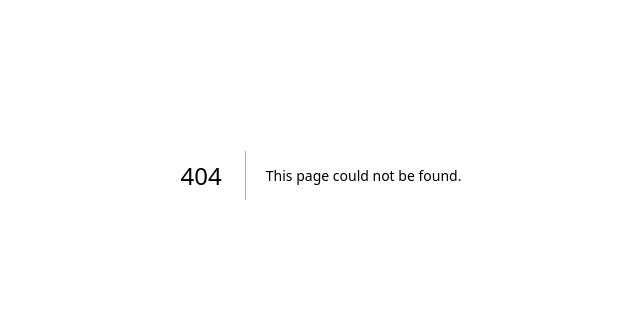
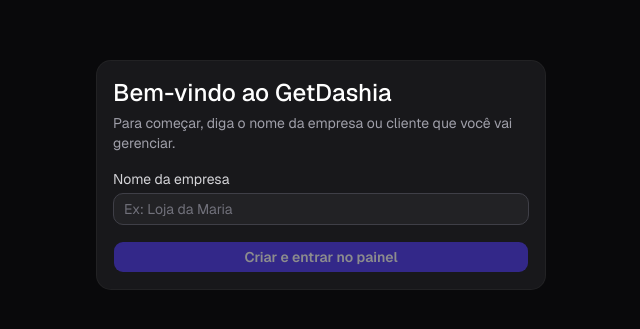
Before and after one commit to LuSan1986/projeto_getdashia, a Next.js app: page /onboarding in a window 1280 px wide. Before the commit this address had no page. Shown: the part 225-554 px from the top of the page, without its empty margins (319-959 px from the left). Built offline with nearby package versions, Linux system fonts and the light colour scheme; no server answers.

Commit message:
feat(onboarding): add org creation flow, proxy auth guard, and dashboard org name

```diff
--- a/src/app/dashboard/page.tsx
+++ b/src/app/dashboard/page.tsx
@@ -39,6 +39,17 @@
 
   if (!user) redirect('/login')
 
+  const { data: membership } = await supabase
+    .from('organization_members')
+    .select('organizations(name)')
+    .eq('user_id', user.id)
+    .limit(1)
+    .single()
+
+  const orgName = (membership?.organizations as unknown as { name: string } | null)?.name ?? null
+
+  if (!orgName) redirect('/onboarding')
+
   async function logout() {
     'use server'
     const supabase = await createClient()
@@ -56,9 +67,10 @@
         </span>
 
         <div className="flex items-center gap-3">
-          <span className="hidden sm:block text-zinc-400 text-sm">
-            {user.email}
-          </span>
+          <div className="hidden sm:flex flex-col items-end">
+            <span className="text-white text-sm font-medium">{orgName}</span>
+            <span className="text-zinc-500 text-xs">{user.email}</span>
+          </div>
           <form action={logout}>
             <button
               type="submit"
--- /dev/null
+++ b/src/app/onboarding/page.tsx
@@ -0,0 +1,109 @@
+'use client'
+
+import { useState } from 'react'
+import { useRouter } from 'next/navigation'
+import { createClient } from '@/lib/supabase-client'
+import { Button } from '@/components/ui/button'
+import { Input } from '@/components/ui/input'
+import { Card, CardContent, CardHeader, CardTitle, CardDescription } from '@/components/ui/card'
+
+function gerarSlug(nome: string): string {
+  return nome
+    .toLowerCase()
+    .normalize('NFD')
+    .replace(/[̀-ͯ]/g, '')
+    .replace(/[^a-z0-9\s-]/g, '')
+    .trim()
+    .replace(/\s+/g, '-')
+    .replace(/-+/g, '-')
+}
+
+export default function OnboardingPage() {
+  const router = useRouter()
+  const [nome, setNome] = useState('')
+  const [erro, setErro] = useState('')
+  const [carregando, setCarregando] = useState(false)
+
+  const slug = gerarSlug(nome)
+
+  async function handleSubmit(e: React.FormEvent) {
+    e.preventDefault()
+    setErro('')
+
+    if (nome.trim().length < 2) {
+      setErro('O nome da empresa deve ter pelo menos 2 caracteres.')
+      return
+    }
+
+    setCarregando(true)
+    const supabase = createClient()
+
+    const { data: { user } } = await supabase.auth.getUser()
+    if (!user) {
+      router.push('/login')
+      return
+    }
+
+    const { error } = await supabase
+      .from('organizations')
+      .insert({ name: nome.trim(), slug, owner_id: user.id })
+
+    if (error) {
+      if (error.code === '23505') {
+        setErro('Já existe uma empresa com esse nome. Tente um nome diferente.')
+      } else {
+        setErro('Não foi possível criar a empresa. Tente novamente.')
+      }
+      setCarregando(false)
+      return
+    }
+
+    router.push('/dashboard')
+  }
+
+  return (
+    <main className="min-h-screen flex items-center justify-center bg-zinc-950 px-4">
+      <Card className="w-full max-w-md bg-zinc-900 border-zinc-800">
+        <CardHeader>
+          <CardTitle className="text-2xl text-white">Bem-vindo ao GetDashia</CardTitle>
+          <CardDescription className="text-zinc-400">
+            Para começar, diga o nome da empresa ou cliente que você vai gerenciar.
+          </CardDescription>
+        </CardHeader>
+
+        <CardContent>
+          <form onSubmit={handleSubmit} className="flex flex-col gap-4">
+            <div>
+              <label className="text-sm text-zinc-300 mb-1 block">
+                Nome da empresa
+              </label>
+              <Input
+                type="text"
+                value={nome}
+                onChange={(e) => setNome(e.target.value)}
+                required
+                placeholder="Ex: Loja da Maria"
+                className="bg-zinc-800 border-zinc-700 text-white placeholder:text-zinc-500 focus-visible:ring-indigo-500"
+              />
+              {slug && (
+                <p className="text-zinc-500 text-xs mt-1">
+                  Identificador: <span className="text-zinc-400">{slug}</span>
+                </p>
+              )}
+            </div>
+
+            {erro && <p className="text-red-400 text-sm">{erro}</p>}
+
+            <Button
+              type="submit"
+              disabled={carregando || nome.trim().length < 2}
+              className="bg-indigo-600 hover:bg-indigo-500 text-white font-semibold"
+            >
+              {carregando ? 'Criando...' : 'Criar e entrar no painel'}
+            </Button>
+          </form>
+        </CardContent>
+      </Card>
+    </main>
+  )
+}
--- /dev/null
+++ b/src/proxy.ts
@@ -0,0 +1,60 @@
+import { createServerClient } from '@supabase/ssr'
+import { NextResponse, type NextRequest } from 'next/server'
+
+export async function proxy(request: NextRequest) {
+  let response = NextResponse.next({ request })
+
+  const supabase = createServerClient(
+    process.env.NEXT_PUBLIC_SUPABASE_URL!,
+    process.env.NEXT_PUBLIC_SUPABASE_ANON_KEY!,
+    {
+      cookies: {
+        getAll() {
+          return request.cookies.getAll()
+        },
+        setAll(cookiesToSet) {
+          cookiesToSet.forEach(({ name, value }) => request.cookies.set(name, value))
+          response = NextResponse.next({ request })
+          cookiesToSet.forEach(({ name, value, options }) =>
+            response.cookies.set(name, value, options)
+          )
+        },
+      },
+    }
+  )
+
+  const { data: { user } } = await supabase.auth.getUser()
+  const pathname = request.nextUrl.pathname
+
+  // Sem sessão: bloqueia rotas protegidas
+  if (!user) {
+    if (pathname.startsWith('/dashboard') || pathname === '/onboarding') {
+      return NextResponse.redirect(new URL('/login', request.url))
+    }
+    return response
+  }
+
+  // Com sessão: verifica se o usuário tem alguma organização
+  const { count } = await supabase
+    .from('organization_members')
+    .select('*', { count: 'exact', head: true })
+    .eq('user_id', user.id)
+
+  const temOrg = (count ?? 0) > 0
+
+  // No /dashboard sem org → vai para onboarding
+  if (pathname.startsWith('/dashboard') && !temOrg) {
+    return NextResponse.redirect(new URL('/onboarding', request.url))
+  }
+
+  // No /onboarding com org já criada → vai para dashboard
+  if (pathname === '/onboarding' && temOrg) {
+    return NextResponse.redirect(new URL('/dashboard', request.url))
+  }
+
+  return response
+}
+
+export const config = {
+  matcher: ['/dashboard/:path*', '/onboarding'],
+}
```
